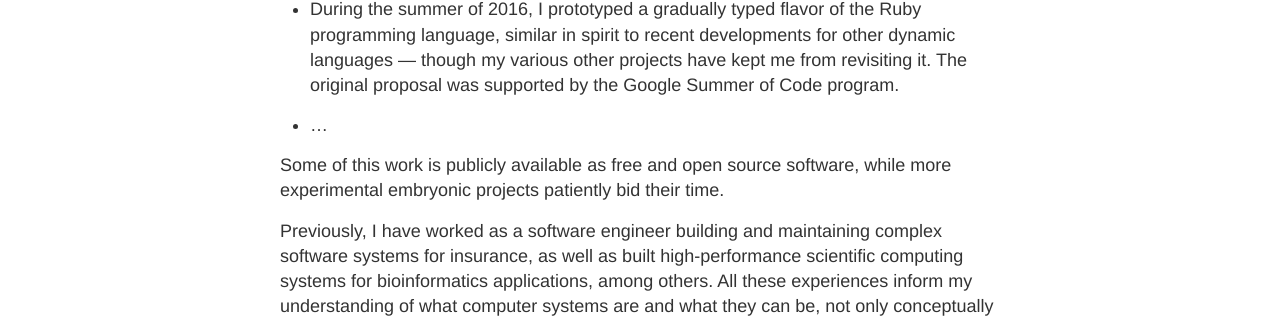
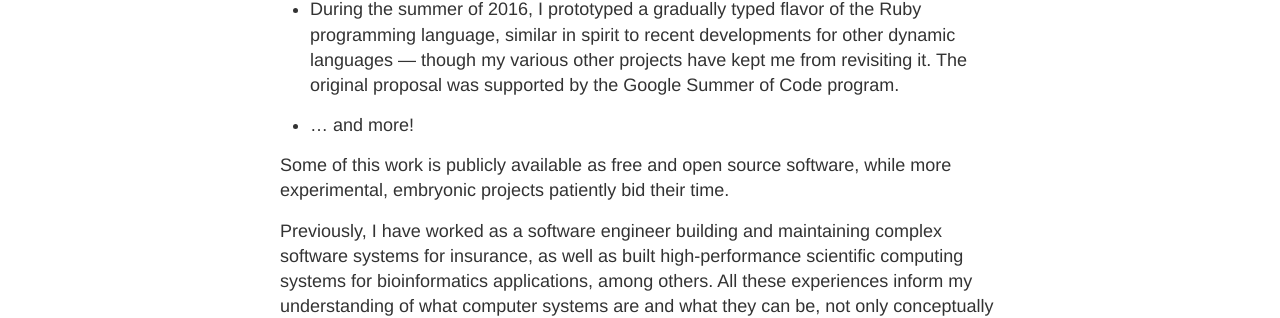
Before and after one commit to robblanco/robblanco.github.io, a Jekyll site: the page built from proofware.md, in a window 1280 px wide. Shown: the part 794-1112 px from the top of the page. Built offline with Jekyll 4.4.1, drawn with Linux system fonts in a browser that asks for light colours.

Commit message:
Couple of nits

```diff
--- a/proofware.md
+++ b/proofware.md
@@ -37,10 +37,10 @@ translation or useful security properties.
   revisiting it. The original proposal was supported by the Google Summer of
   Code program.
 
-* ...
+* ... and more!
 
 Some of this work is publicly available as free and open source software, while
-more experimental embryonic projects patiently bid their time.
+more experimental, embryonic projects patiently bid their time.
 
 Previously, I have worked as a software engineer building and maintaining
 complex software systems for insurance, as well as built high-performance
```
